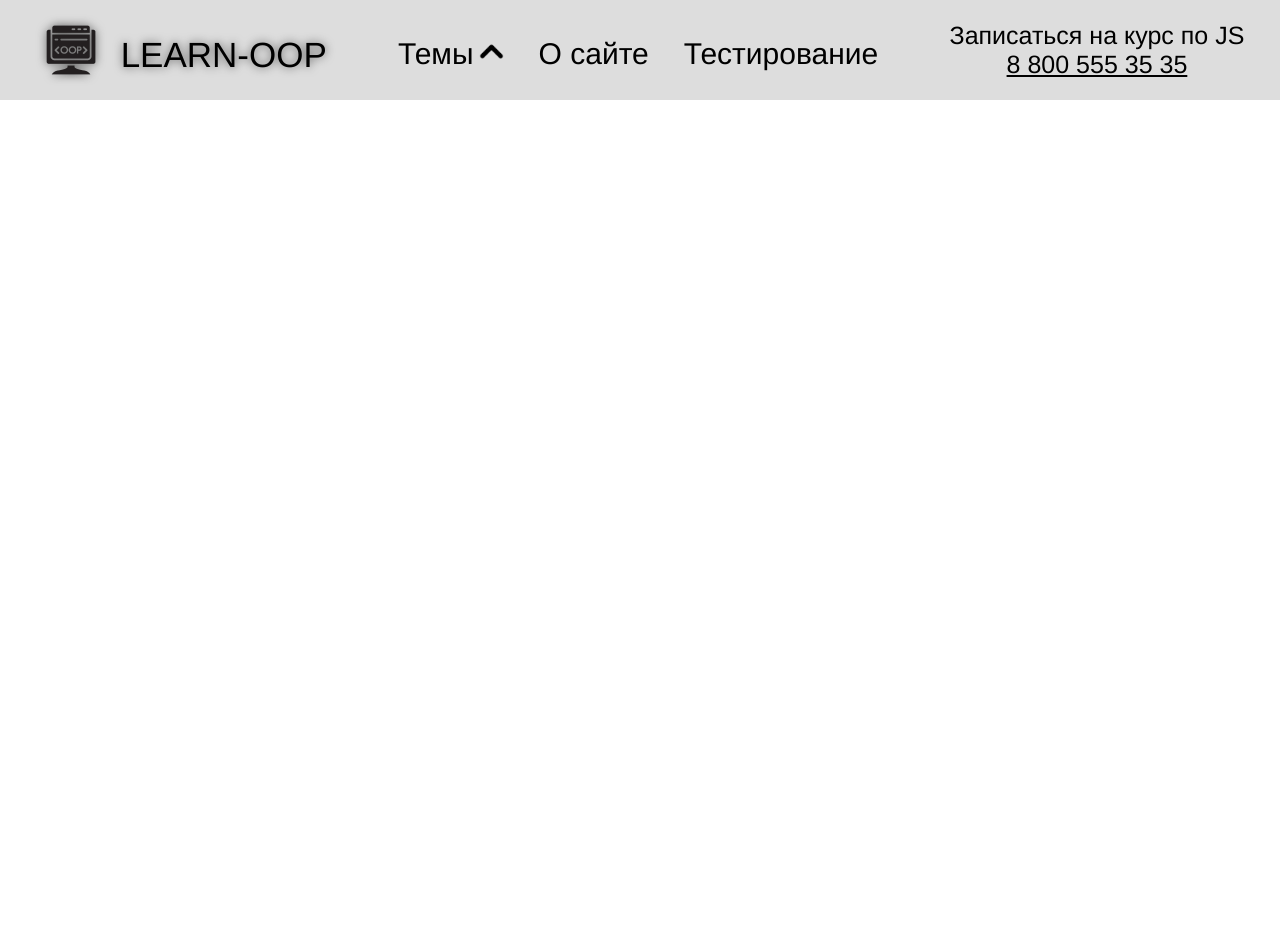
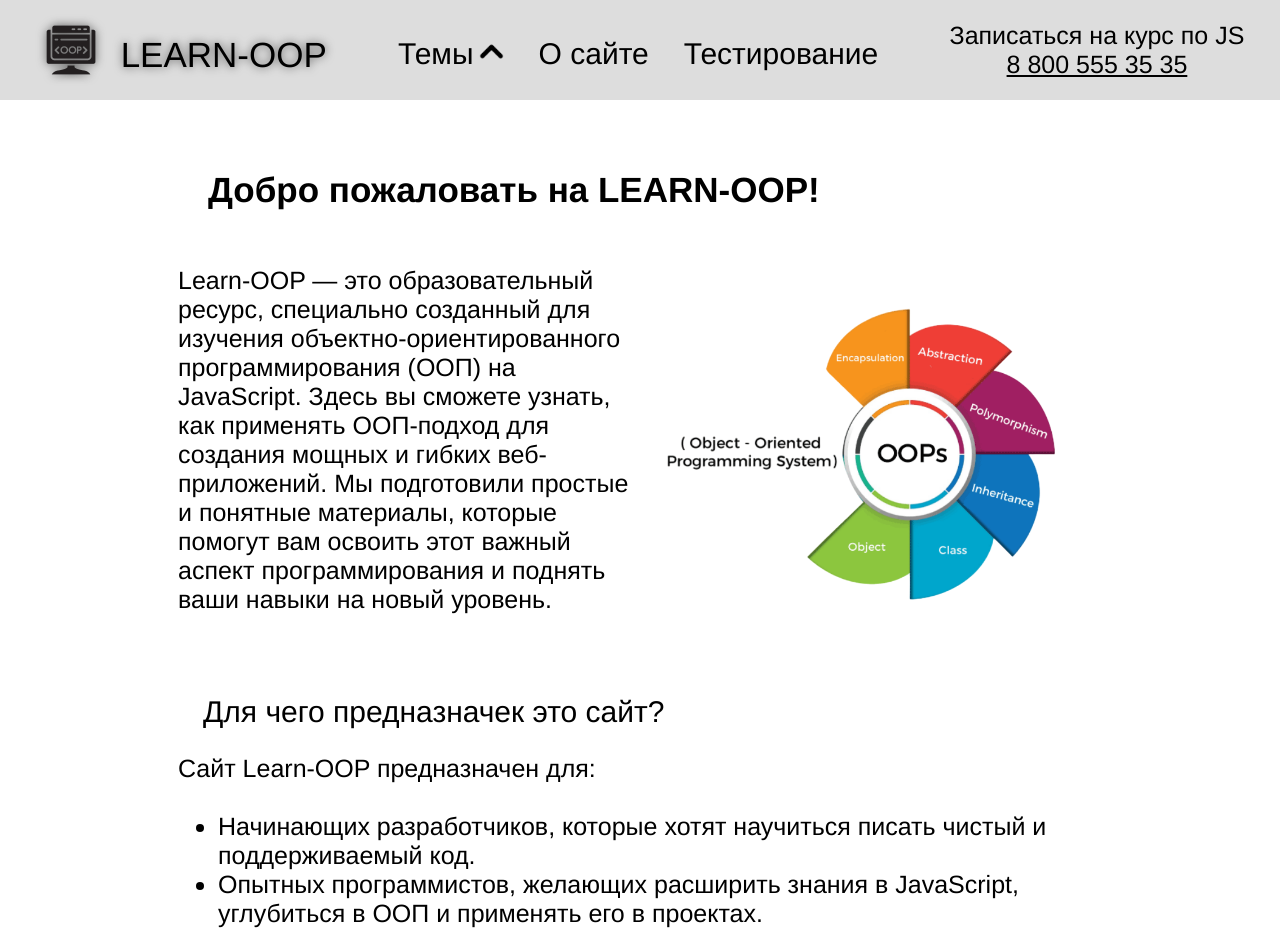
Before and after one commit to Osminojka98/learn-oop-web, a React (Create React App) app: page /main in a window 1280 px wide. Shown: the top 930 px of the page. Before the commit the page ends 800 px from the top, so only its background shows below. Built offline with nearby package versions, Linux system fonts and the light colour scheme.

Commit message:
Add main page and fixes
* add main page
* fix header styles
* fix app.jsx
* AUAUAU

```diff
--- a/src/App.jsx
+++ b/src/App.jsx
@@ -1,7 +1,9 @@
 import React from "react";
 import "./App.scss"
+import "./components.scss"
 import Header from "./components/header/Header";
-import { Route, Routes } from "react-router-dom";
+import { Navigate, Route, Routes } from "react-router-dom";
+import MainPage from "./components/mainPage/MainPage";
 
 
 class App extends React.Component {
@@ -15,12 +17,23 @@ class App extends React.Component {
     return(
       <div>
         <Header />
-{/*
-        <Routes>
-          <Route path="/point1" element="Heh1" />
-          <Route path="/point2" element="Heh2" />
-          <Route path="/point3" element="Heh3" />
-        </Routes> */}
+        <div className="plug-for-header"></div>
+
+        <div className="container">
+            <Routes>
+              {/* Переход на /main при загрузке приложения */}
+              <Route path="/" element={<Navigate to="/main" replace />} />
+
+              <Route path="/main" element={<MainPage />} />
+              <Route path="/about" element="О нас" />
+
+              <Route path="/oop-basics" element="ООП База" />
+              <Route path="/inheritance" element="Наследование" />
+              <Route path="/encapsulating" element="Инкапсуляция" />
+              <Route path="/polymorphysm" element="Полиморфизм" />
+              <Route path="/testing" element="Тестирование" />
+            </Routes>
+        </div>
       </div>
     )
   }
--- a/src/App.scss
+++ b/src/App.scss
@@ -10,3 +10,14 @@
 body {
 	width: 100%;
 }
+
+.plug-for-header {
+	width: 100%;
+	height: 100px;
+}
+
+.container {
+	width: 80%;
+	padding: 50px;
+	margin: 0px 10%;
+}
--- /dev/null
+++ b/src/components.scss
@@ -0,0 +1,25 @@
+.title {
+	font-size: 35px;
+	margin: 30px;
+	margin-top: 80px;
+	font-weight: 900;
+}
+
+.title:first-child {
+	margin-top: 20px;
+}
+
+.subtitle {
+	font-size: 30px;
+	margin: 25px;
+	margin-top: 55px;
+	font-weight: 500;
+}
+
+.prgh {
+	font-size: 25px;
+
+	ul li, ol li {
+		font-size: 25px;
+	}
+}
--- a/src/components/header/Header.jsx
+++ b/src/components/header/Header.jsx
@@ -45,8 +45,8 @@ class Header extends React.Component {
 						</div>
 					</div>
 
-					<NavLink to="/point1" className="navbar__link">О сайте</NavLink>
-					<NavLink to="/point2" className="navbar__link">Тестирование</NavLink>
+					<NavLink to="/about" className="navbar__link">О сайте</NavLink>
+					<NavLink to="/testing" className="navbar__link">Тестирование</NavLink>
 				</div>
 
 				<div className="header__course">
--- /dev/null
+++ b/src/components/mainPage/MainPage.jsx
@@ -0,0 +1,77 @@
+import React from "react";
+import "./MainPage.scss"
+
+
+class MainPage extends React.Component {
+	constructor(props) {
+		super(props)
+	}
+
+
+
+	render() {
+		return(
+			<main className="main">
+				<div className="title">Добро пожаловать на LEARN-OOP!</div>
+
+				<div className="welcome">
+					<div className="welcome__prgh prgh">
+						Learn-OOP — это образовательный ресурс, специально созданный для изучения объектно-ориентированного программирования (ООП) на JavaScript. Здесь вы сможете узнать, как применять ООП-подход для создания мощных и гибких веб-приложений. Мы подготовили простые и понятные материалы, которые помогут вам освоить этот важный аспект программирования и поднять ваши навыки на новый уровень.
+					</div>
+
+					<div className="welcome__img"></div>
+				</div>
+
+				<div className="subtitle">Для чего предназначек это сайт?</div>
+
+				<div className="prgh">
+				Сайт Learn-OOP предназначен для: <br /><br />
+				<ul>
+					<li>Начинающих разработчиков, которые хотят научиться писать чистый и поддерживаемый код.</li>
+					<li>Опытных программистов, желающих расширить знания в JavaScript, углубиться в ООП и применять его в проектах.</li>
+					<li>Всех, кто хочет понимать, как работают крупные проекты и системы, использующие объектно-ориентированное программирование.</li>
+				</ul>
+				</div>
+
+				<div className="oop-man-img"></div>
+
+				<div className="subtitle">Цели сайта LEARN-OOP</div>
+
+				<div className="prgh">
+					Наша основная цель — сделать обучение ООП доступным, интересным и эффективным. Мы стремимся помочь вам:
+
+					<ol>
+						<li>Понять основы объектно-ориентированного программирования: инкапсуляция, наследование, полиморфизм и абстракция.</li>
+						<li>Научиться применять ООП на практике в JavaScript, создавая собственные классы, объекты и иерархии.</li>
+						<li>Понять, как ООП упрощает поддержку и масштабируемость кода, особенно в больших проектах.</li>
+						<li>Подготовиться к работе с реальными проектами, которые используют ООП-подходы для построения сложных веб-приложений.</li>
+					</ol>
+				</div>
+
+				<div className="subtitle">Что вы найдете на сайте?</div>
+
+				<div className="site-about">
+					<div className="site-about__img"></div>
+
+					<div className="site-about__prgh prgh">
+						<ul>
+							<li>Теоретические уроки с объяснением ключевых принципов ООП</li>
+							<li>Практические задания и примеры кода для закрепления теории на практике</li>
+							<li>Советы и лучшие практики, которые помогут вам писать качественный и понятный код</li>
+							<li>Тесты и интерактивные задачи, чтобы проверить ваши знания и отработать навыки</li>
+						</ul>
+					</div>
+				</div>
+
+				<div className="subtitle">Почему стоит изучать ООП в JavaScript?</div>
+
+				<div className="prgh">
+					JavaScript — это гибкий язык, который поддерживает объектно-ориентированные принципы. Освоив ООП, вы сможете писать более структурированный и поддерживаемый код, что особенно важно в современных веб-приложениях и проектах с большим количеством функций и сложной логикой.
+				</div>
+			</main>
+		)
+	}
+}
+
+
+export default MainPage;
--- /dev/null
+++ b/src/components/mainPage/MainPage.scss
@@ -0,0 +1,43 @@
+.main title {
+	text-align: center;
+}
+
+.welcome {
+	width: 100%;
+	display: flex;
+	gap: 15px;
+	align-items: center;
+
+	&__prgh {
+		width: 50%;
+	}
+
+	&__img {
+		width: 50%;
+		height: 400px;
+		background: url(./../../pics/oop.png);
+		background-position: center center;
+		background-repeat: no-repeat;
+		background-size: contain;
+	}
+}
+
+.site-about {
+	display: flex;
+	justify-content: space-around;
+	align-items: center;
+
+	&__prgh {
+		width: 50%;
+	}
+
+	&__img {
+		width: 500px;
+		height: 500px;
+		background: url(./../../pics/oop-man.png);
+		background-position:  center center;
+		background-repeat: no-repeat;
+		background-size: contain;
+		border-radius: 35px;
+	}
+}
```
Also changed, not shown: src/pics/oop-man.png (added), src/pics/oop.png (added).
